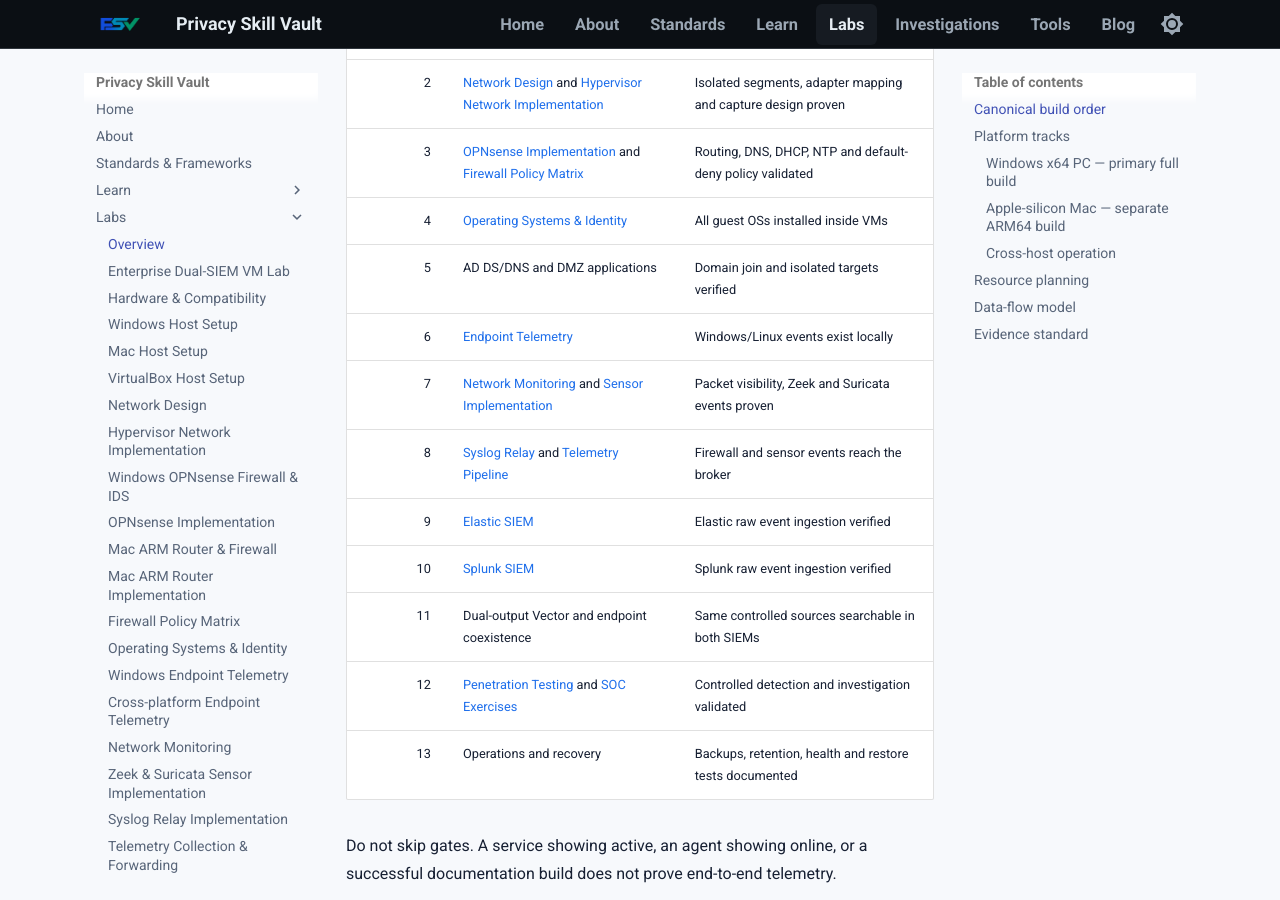
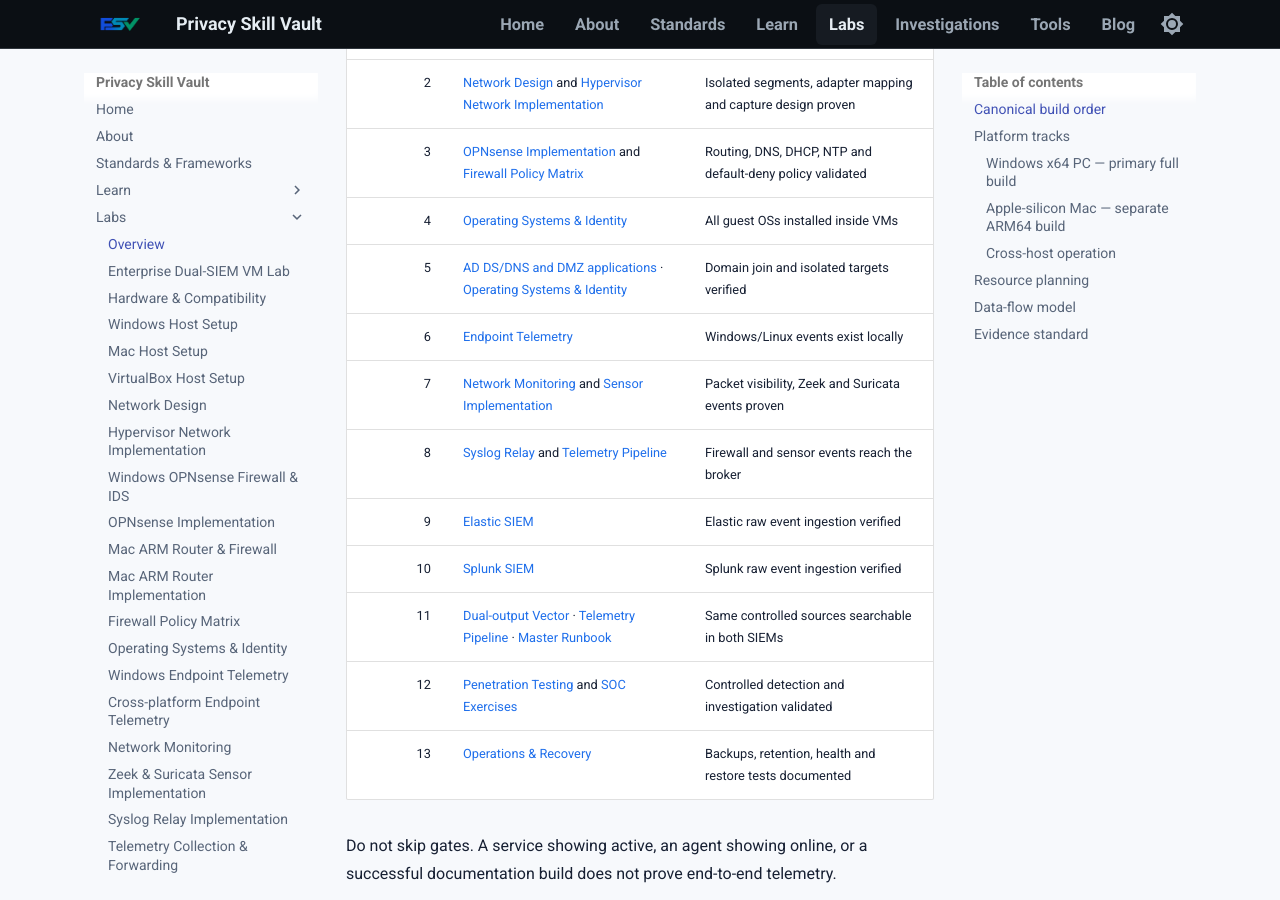
Before and after one commit to PrivacySkillVault/privacyskillvault.github.io, an MkDocs documentation site: the page built from docs/labs/index.md, in a window 1280 px wide and 900 px high, scrolled down 729 px. Built offline with MkDocs 1.6.1 and Material for MkDocs 9.7.7, drawn with Linux system fonts in a browser that asks for light colours.

Commit message:
Add working links for lab stages 5 11 and 13

```diff
--- a/docs/labs/index.md
+++ b/docs/labs/index.md
@@ -15,15 +15,15 @@
 | 2 | [Network Design](network-design.md) and [Hypervisor Network Implementation](hypervisor-network-implementation.md) | Isolated segments, adapter mapping and capture design proven |
 | 3 | [OPNsense Implementation](opnsense-implementation.md) and [Firewall Policy Matrix](firewall-policy-matrix.md) | Routing, DNS, DHCP, NTP and default-deny policy validated |
 | 4 | [Operating Systems & Identity](operating-systems.md) | All guest OSs installed inside VMs |
-| 5 | AD DS/DNS and DMZ applications | Domain join and isolated targets verified |
+| 5 | [AD DS/DNS and DMZ applications](enterprise-dual-siem-vm-lab.md#8-active-directory-and-target-application) · [Operating Systems & Identity](operating-systems.md) | Domain join and isolated targets verified |
 | 6 | [Endpoint Telemetry](endpoint-telemetry-implementation.md) | Windows/Linux events exist locally |
 | 7 | [Network Monitoring](network-monitoring.md) and [Sensor Implementation](network-sensor-implementation.md) | Packet visibility, Zeek and Suricata events proven |
 | 8 | [Syslog Relay](syslog-relay-implementation.md) and [Telemetry Pipeline](telemetry-pipeline.md) | Firewall and sensor events reach the broker |
 | 9 | [Elastic SIEM](elastic-siem.md) | Elastic raw event ingestion verified |
 | 10 | [Splunk SIEM](splunk-siem.md) | Splunk raw event ingestion verified |
-| 11 | Dual-output Vector and endpoint coexistence | Same controlled sources searchable in both SIEMs |
+| 11 | [Dual-output Vector](siem-collector-implementation.md#4a-dual-siem-broker-design-vector) · [Telemetry Pipeline](telemetry-pipeline.md) · [Master Runbook](enterprise-dual-siem-vm-lab.md#12-vector-dual-output-broker) | Same controlled sources searchable in both SIEMs |
 | 12 | [Penetration Testing](penetration-testing.md) and [SOC Exercises](soc-exercises.md) | Controlled detection and investigation validated |
-| 13 | Operations and recovery | Backups, retention, health and restore tests documented |
+| 13 | [Operations & Recovery](operations-recovery.md) | Backups, retention, health and restore tests documented |
 
 Do not skip gates. A service showing active, an agent showing online, or a successful documentation build does not prove end-to-end telemetry.
 
```
